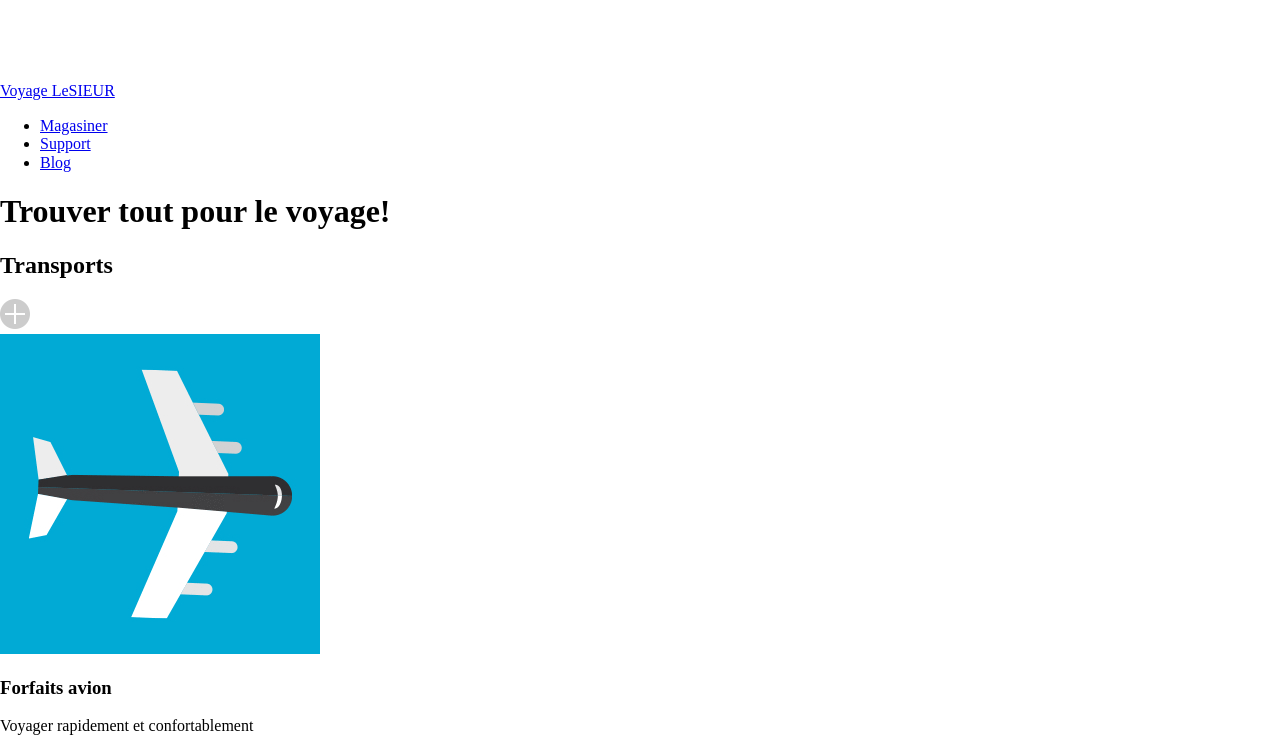
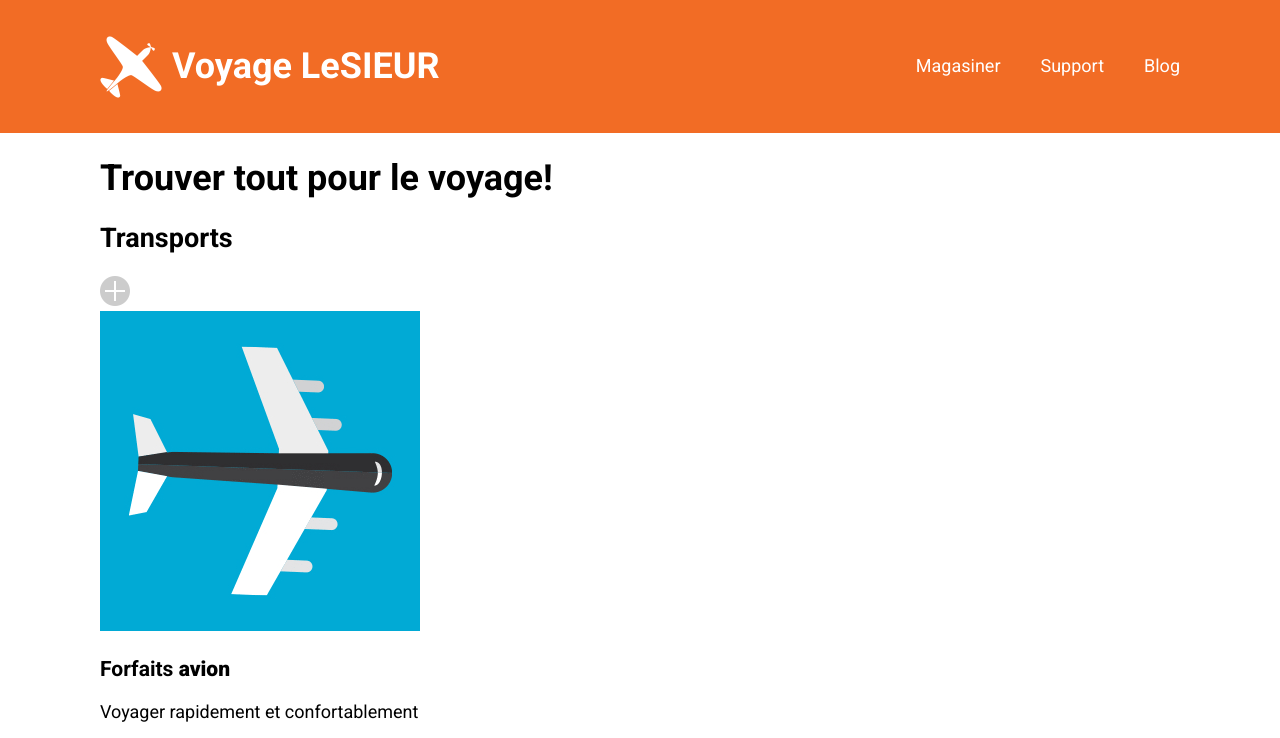
Before and after one commit to Hanzerer23/site1_voyagelesieur, a plain HTML site: page index.html in a window 1280 px wide. Shown: the top 738 px of the page. Drawn offline with Linux system fonts and the light colour scheme.

Commit message:
Stylisation du Header CSS

```diff
--- a/css/styles.css
+++ b/css/styles.css
@@ -0,0 +1,80 @@
+/*-------------------------------------------------------------------
+Base
+-------------------------------------------------------------------*/
+
+html{
+    box-sizing: border-box;
+}
+
+*,*:before,*after{
+    box-sizing: inherit;
+}
+
+/*-------------------------------------------------------------------
+Generic
+-------------------------------------------------------------------*/
+
+.wrapper{
+    max-width: 1080px;
+    margin:0 auto;
+}
+
+body{
+    margin: 0;
+    padding: 0;
+
+    font-family: "Roboto", serif;
+
+    background-color: white;
+
+    font-size: 18px;
+}
+
+a{
+    text-decoration: none;
+}
+
+/*-------------------------------------------------------------------
+Components
+-------------------------------------------------------------------*/
+
+/*  Header  */
+
+header{
+    background-color: #f26c25;
+    padding-top: 10px;
+    padding-bottom: 10px;
+}
+
+header .wrapper{
+    display: flex;
+    justify-content: space-between;
+    align-items: center;
+}
+
+.logo{
+    display: flex;
+    align-items: center;
+    gap: 10px;
+}
+
+.logo p{
+    font-size: 36px;
+    font-weight: 700;
+    color: white;
+}
+
+header ul{
+    display: flex;
+    justify-content: flex-end;
+    list-style: none;
+    gap: 40px;
+}
+
+nav a{
+    color: white;
+}
+
+nav a:hover{
+    text-decoration: underline;
+}
--- a/index.html
+++ b/index.html
@@ -20,7 +20,7 @@
 
     <header>
         <div class="wrapper">
-            <a href="index.html">
+            <a class="logo" href="index.html">
                 <img src="images/logo_header.png" alt="Logo principale Avion">
                 <p>Voyage LeSIEUR</p>
             </a>
```
